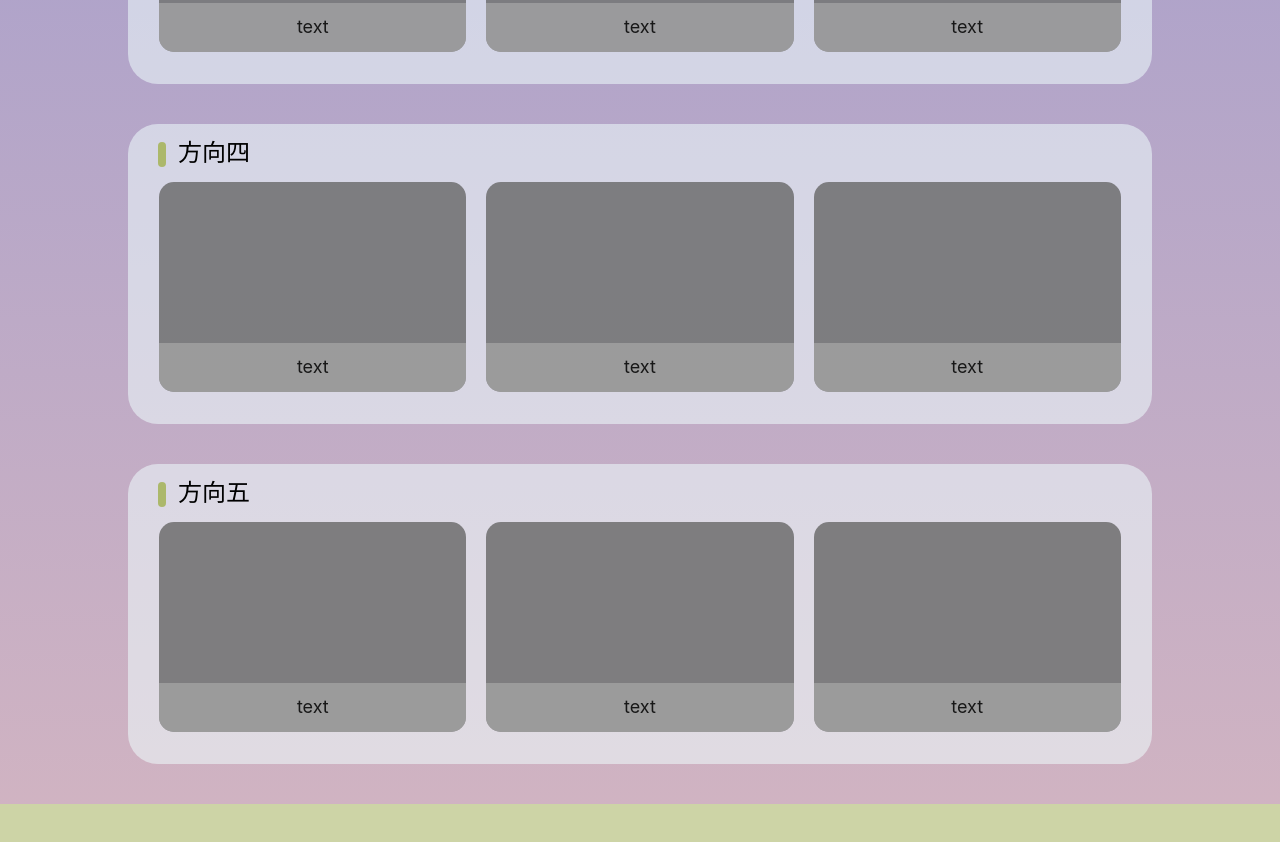
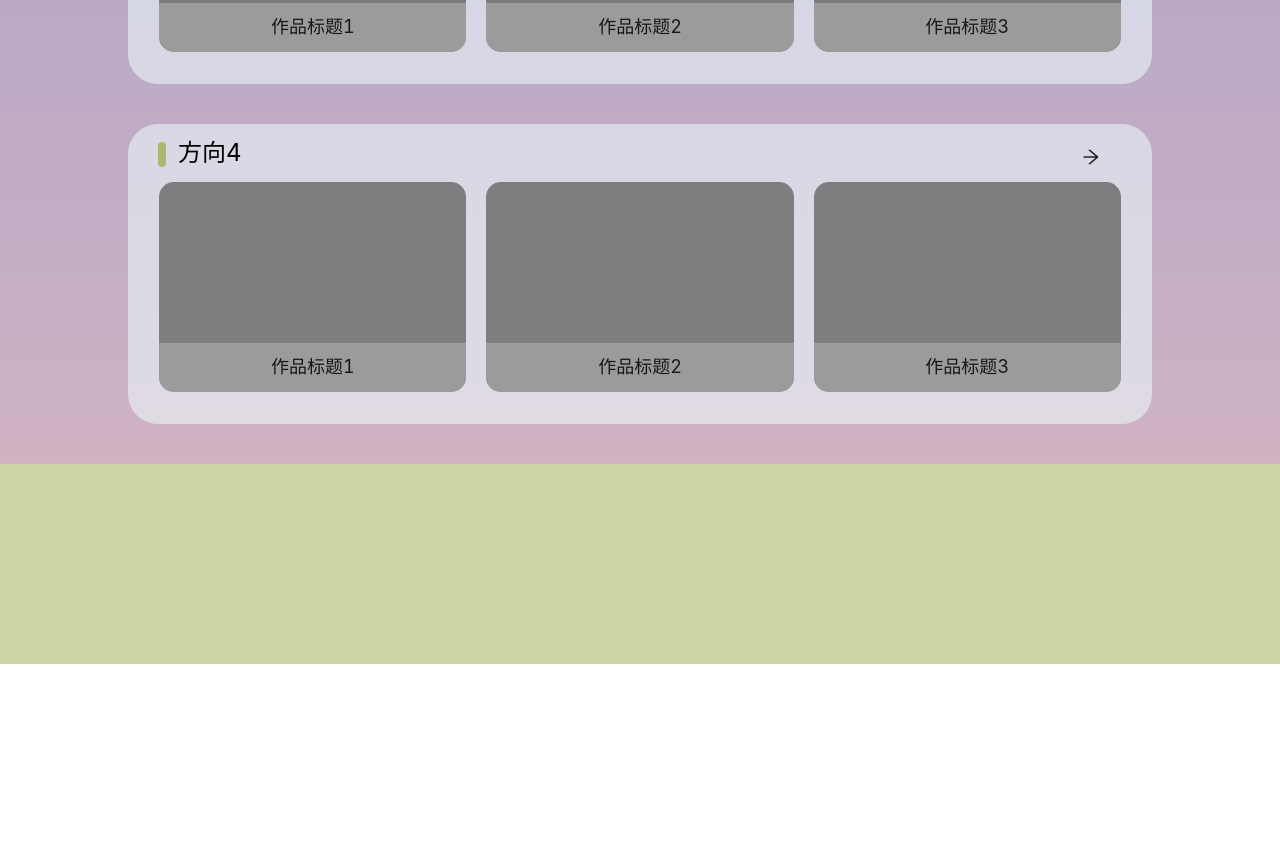
Before and after one commit to happyjohnchen/graduation-project-system, a React (Create React App) app: page /home in a window 1280 px wide. Shown: the part 1780-2622 px from the top of the page. After the commit the page ends 2444 px from the top, so only its background shows below. Built offline with nearby package versions, Linux system fonts and the light colour scheme.

Commit message:
完成方向页面

```diff
--- a/package.json
+++ b/package.json
@@ -3,6 +3,7 @@
   "version": "0.1.0",
   "private": true,
   "dependencies": {
+    "@ant-design/icons": "^4.7.0",
     "@testing-library/jest-dom": "^5.16.5",
     "@testing-library/react": "^13.3.0",
     "@testing-library/user-event": "^13.5.0",
--- a/public/works/result.json
+++ b/public/works/result.json
@@ -1,4 +1,26 @@
 {
+    "directions": [
+        {
+            "title": "方向1",
+            "id": 1,
+            "projects": [123, 234, 345]
+        },
+        {
+            "title": "方向2",
+            "id": 2,
+            "projects": [123, 234, 345]
+        },
+        {
+            "title": "方向3",
+            "id": 3,
+            "projects": [123, 234, 345]
+        },
+        {
+            "title": "方向4",
+            "id": 4,
+            "projects": [123, 234, 345]
+        }
+    ],
     "list": [
         {
             "name": "姓名1",
--- a/src/cards/Direction/index.css
+++ b/src/cards/Direction/index.css
@@ -18,8 +18,9 @@
 }
 
 .direction-card-title-arrow {
-    float: right;
-    margin-top: 18px;
+    position: absolute;
+    margin-left: 90%;
+    margin-top: -35px;
 }
 
 .direction-card-title {
--- a/src/cards/Direction/index.js
+++ b/src/cards/Direction/index.js
@@ -1,3 +1,5 @@
+import { Button } from "antd";
+import { ArrowRightOutlined } from "@ant-design/icons";
 import { useNavigate } from "react-router-dom";
 import "./index.css";
 const DirectionCard = (props) => {
@@ -6,23 +8,53 @@ const DirectionCard = (props) => {
         <div
             className="direction-card-outer"
             onClick={() => {
-                navigate("/direction/" + props.direction);
+                navigate("/direction/" + props.direction.id);
             }}
         >
             <div style={{ display: "inline" }}>
                 <div className="direction-card-title-color" />
                 <div className="direction-card-title">{props.children}</div>
-                <div className="direction-card-title-arrow"></div>
+                <Button
+                    className="direction-card-title-arrow"
+                    icon={<ArrowRightOutlined />}
+                    onClick={() => navigate("/direction/" + props.direction.id)}
+                    size="large"
+                    type="text"
+                ></Button>
             </div>
+            {props.direction.projects[0] ? (
                 <div className="direction-card-inner">
-                <div className="direction-card-text">text</div>
+                    <div className="direction-card-text">
+                        {props.data.list.map((item) => {
+                            return item.id === props.direction.projects[0]
+                                ? item.projectTitle
+                                : null;
+                        })}
                     </div>
+                </div>
+            ) : null}
+            {props.direction.projects[0] ? (
                 <div className="direction-card-inner">
-                <div className="direction-card-text">text</div>
+                    <div className="direction-card-text">
+                        {props.data.list.map((item) => {
+                            return item.id === props.direction.projects[1]
+                                ? item.projectTitle
+                                : null;
+                        })}
                     </div>
+                </div>
+            ) : null}
+            {props.direction.projects[0] ? (
                 <div className="direction-card-inner">
-                <div className="direction-card-text">text</div>
+                    <div className="direction-card-text">
+                        {props.data.list.map((item) => {
+                            return item.id === props.direction.projects[2]
+                                ? item.projectTitle
+                                : null;
+                        })}
                     </div>
+                </div>
+            ) : null}
         </div>
     );
 };
--- a/src/pages/Classes/index.js
+++ b/src/pages/Classes/index.js
@@ -5,6 +5,7 @@ import "./index.css";
 
 const Classes = (props) => {
     const [data, setData] = useState({
+        directions: [],
         list: [],
     });
     useEffect(() => {
@@ -12,15 +13,13 @@ const Classes = (props) => {
     }, []);
     return (
         <div>
-            <ul>
             {data.list.map((item) =>
                 item.class === props.class ? (
                     <div className="class-graduation-card" key={item.id}>
-                            <GraduationCard project={item} />{" "}
+                        <GraduationCard project={item} />
                     </div>
                 ) : null
             )}
-            </ul>
         </div>
     );
 };
--- a/src/pages/Direction/index.js
+++ b/src/pages/Direction/index.js
@@ -1,5 +1,56 @@
-import "./index.css"
-const Direction = () => {
-    return(<div>direction</div>)
-}
+import { Button } from "antd";
+import { ArrowLeftOutlined } from "@ant-design/icons";
+import { useEffect, useState } from "react";
+import { useLocation, useNavigate } from "react-router-dom";
+import GraduationCard from "../../cards/Card";
+import { Utils } from "../../utils/utils";
+import "./index.css";
+const Direction = (props) => {
+    const location = useLocation();
+    const navigate = useNavigate();
+    const id = parseInt(location.pathname.split("/").pop());
+    const [projects, setProjects] = useState([]);
+    const [data, setData] = useState({
+        directions: [],
+        list: [],
+    });
+    useEffect(() => {
+        Utils.getData("../works/result.json", (datas) => {
+            setData(datas);
+            const ans = [];
+            for (const direction of datas.directions) {
+                if (direction.id === id) {
+                    for (const project of direction.projects) {
+                        for (const proj of datas.list) {
+                            if (project === proj.id) {
+                                ans.push(proj);
+                            }
+                        }
+                    }
+                }
+            }
+            setProjects(ans);
+            console.log(ans);
+        });
+    }, []);
+    return (
+        <div>
+            <div style={{ display: "inline" }}>
+                <Button
+                    icon={<ArrowLeftOutlined />}
+                    onClick={() => navigate("/home")}
+                    size="large"
+                    type="text"
+                ></Button>
+            </div>
+            <div style={{ display: "inline" }}>
+                {projects.map((item) => (
+                    <div className="class-graduation-card" key={item.id}>
+                        <GraduationCard project={item} />
+                    </div>
+                ))}
+            </div>
+        </div>
+    );
+};
 export default Direction;
--- a/src/pages/Home/index.js
+++ b/src/pages/Home/index.js
@@ -1,8 +1,17 @@
+import { useState, useEffect } from "react";
 import { useNavigate } from "react-router-dom";
 import DirectionCard from "../../cards/Direction";
+import { Utils } from "../../utils/utils";
 import "./index.css";
 const Home = () => {
     const navigate = useNavigate();
+    const [data, setData] = useState({
+        directions: [],
+        list: [],
+    });
+    useEffect(() => {
+        Utils.getData("./works/result.json", setData);
+    }, []);
     return (
         <div>
             <div>
@@ -12,11 +21,11 @@ const Home = () => {
                 <div className="home-intro-card"></div>
             </div>
             <div className="home-img"></div>
-            <DirectionCard direction={"1"}>方向一</DirectionCard>
-            <DirectionCard direction={"2"}>方向二</DirectionCard>
-            <DirectionCard direction={"3"}>方向三</DirectionCard>
-            <DirectionCard direction={"4"}>方向四</DirectionCard>
-            <DirectionCard direction={"5"}>方向五</DirectionCard>
+                {data.directions.map((item) => (
+                    <DirectionCard key={item.id} direction={item} data={data}>
+                        {item.title}
+                    </DirectionCard>
+                ))}
         </div>
     );
 };
--- a/src/pages/Info/index.js
+++ b/src/pages/Info/index.js
@@ -6,7 +6,7 @@ import "./index.css";
 const Info = () => {
     const location = useLocation();
     const navigate = useNavigate();
-    const id = location.pathname.split("/").pop();
+    const id = parseInt(location.pathname.split("/").pop());
     const [data, setData] = useState({
         list: [],
     });
@@ -15,7 +15,7 @@ const Info = () => {
         Utils.getData("../works/result.json", (datas) => {
             setData(datas);
             for (const p of datas.list) {
-                if (id == p.id) {
+                if (id === p.id) {
                     setProject(p);
                     console.log(p);
                     return;
@@ -47,7 +47,7 @@ const Info = () => {
                 </div>
             </div>
             <div className="info-detail">
-                <div style={{ "font-size": "xx-large" }}>作品详情</div>
+                <div style={{ fontSize: "xx-large" }}>作品详情</div>
                 <div className="info-card-detail">{project.detail}</div>
             </div>
         </div>
--- a/src/pages/Layout/index.js
+++ b/src/pages/Layout/index.js
@@ -9,11 +9,11 @@ const GraduationLayout = ({ children }) => {
     const layout = (
         <>
             <Layout>
-                {menuHidden ? null : (
                 <Menu
                     style={{ background: "#cdd4a6", border: "#cdd4a6" }}
                     mode="horizontal"
                     defaultSelectedKeys={[location.pathname]}
+                    hidden={menuHidden}
                 >
                     <Menu.Item style={{ left: "10px" }} key="/home">
                         <Link className="menu-link" to={"/home"}>
@@ -31,7 +31,6 @@ const GraduationLayout = ({ children }) => {
                         </Link>
                     </Menu.Item>
                 </Menu>
-                )}
                 <div style={{ background: "#cdd4a6" }}>
                     <div
                         className="menu-hidden-bar"
@@ -42,7 +41,7 @@ const GraduationLayout = ({ children }) => {
                 </div>
             </Layout>
             {children}
-            <div style={{ height: "200px", "background-color": "#cdd4a6" }}></div>
+            <div style={{ height: "200px", backgroundColor: "#cdd4a6" }}></div>
         </>
     );
     //开始页不显示菜单
```
Also changed, not shown: 2 other files (tests, documents, lock files or other folders). Lines whose indentation alone changed are shown as unchanged.
